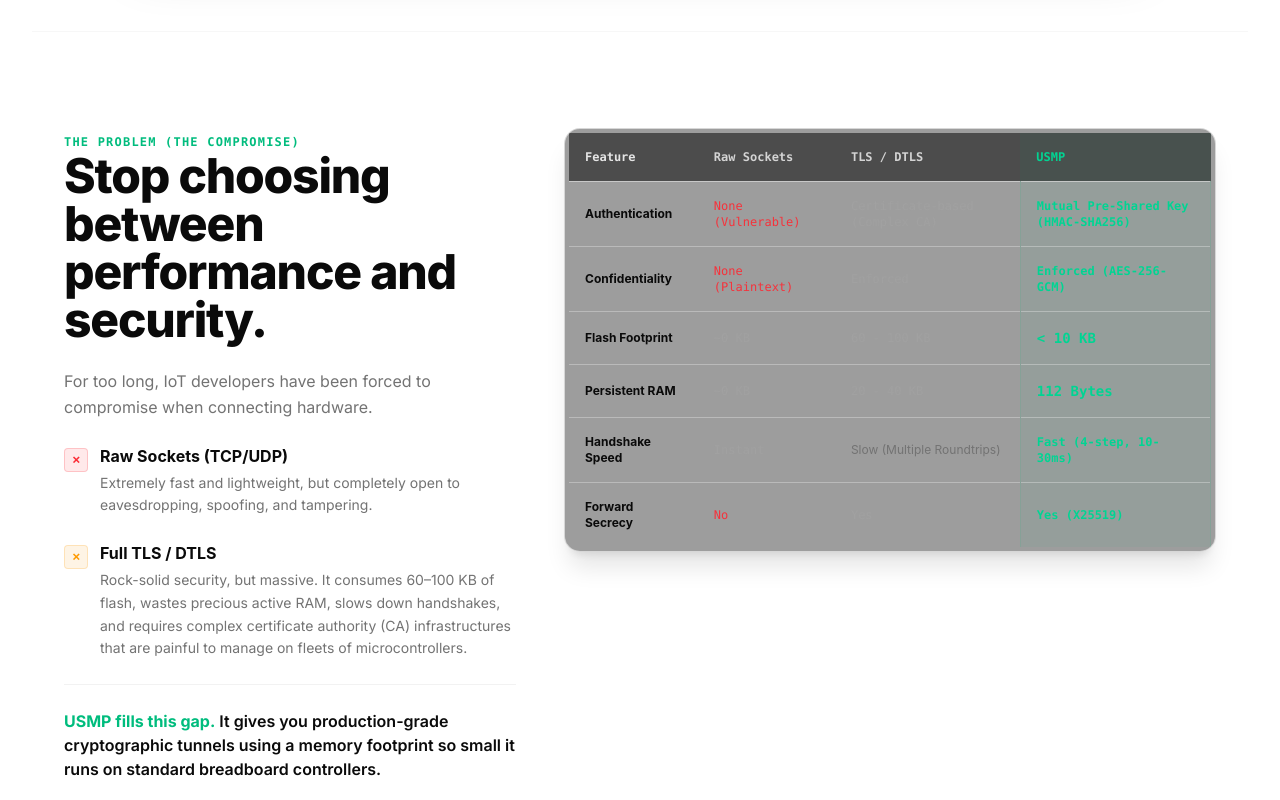
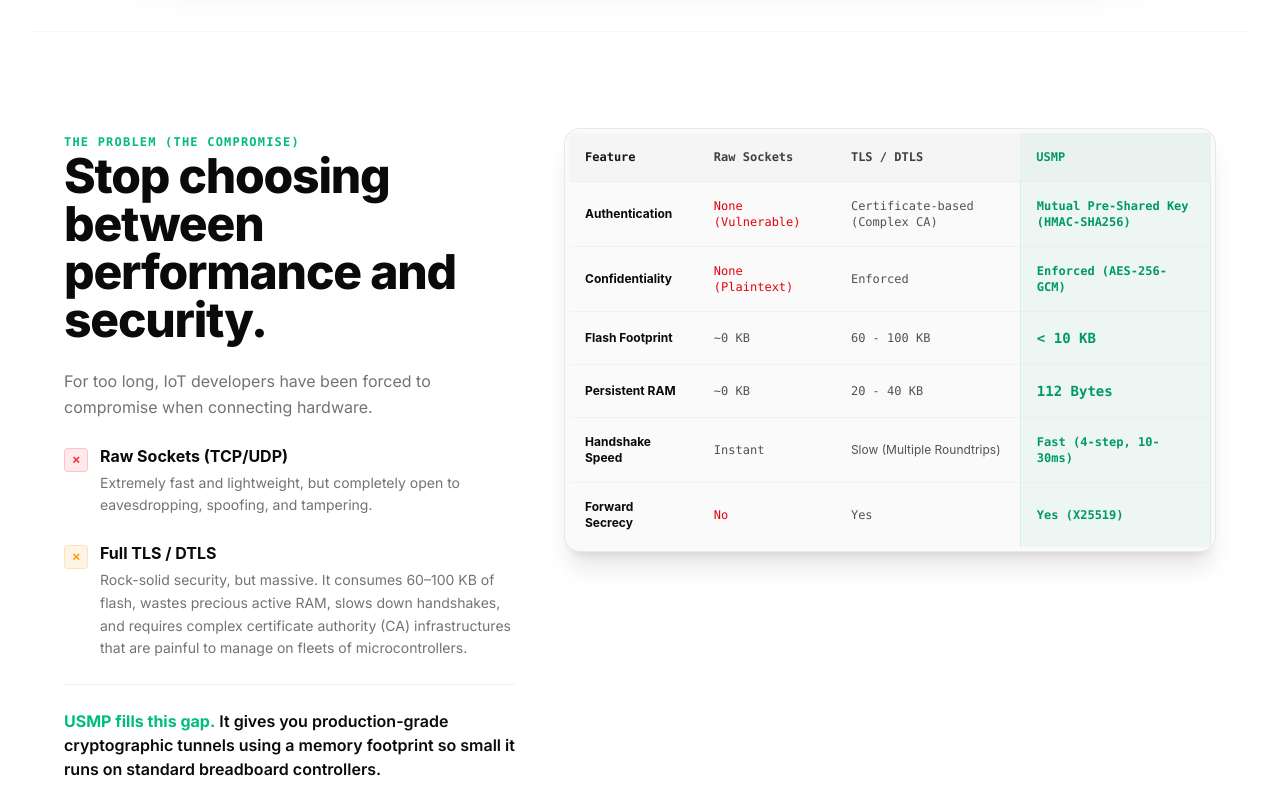
Before and after one commit to metaloomlabs/usmp-docs, a Next.js app: page / in a window 1280 px wide. Shown: the part 1540-2340 px from the top of the page. Built offline with nearby package versions, Linux system fonts and the light colour scheme.

Commit message:
Fix landing page element styling for light theme compatibility

```diff
--- a/app/page.tsx
+++ b/app/page.tsx
@@ -525,53 +525,53 @@
           </div>
 
           {/* Matrix table container */}
-          <div className="lg:col-span-7 rounded-2xl border border-border/80 bg-neutral-950/40 p-1 shadow-xl overflow-hidden">
+          <div className="lg:col-span-7 rounded-2xl border border-border/80 bg-neutral-50 dark:bg-neutral-950/40 p-1 shadow-xl overflow-hidden">
             <div className="overflow-x-auto">
               <table className="w-full border-collapse text-left text-xs font-mono">
                 <thead>
-                  <tr className="border-b border-border/60 bg-neutral-900/60 text-neutral-300">
-                    <th className="p-4 font-bold text-neutral-200">Feature</th>
+                  <tr className="border-b border-border/60 bg-neutral-100 dark:bg-neutral-900/60 text-neutral-700 dark:text-neutral-300">
+                    <th className="p-4 font-bold text-neutral-900 dark:text-neutral-200">Feature</th>
                     <th className="p-4 font-semibold">Raw Sockets</th>
                     <th className="p-4 font-semibold">TLS / DTLS</th>
-                    <th className="p-4 font-bold text-emerald-400 bg-emerald-500/5">USMP</th>
+                    <th className="p-4 font-bold text-emerald-600 dark:text-emerald-400 bg-emerald-500/5">USMP</th>
                   </tr>
                 </thead>
-                <tbody className="divide-y divide-border/40 text-neutral-400">
+                <tbody className="divide-y divide-border/40 text-neutral-600 dark:text-neutral-400">
                   <tr>
                     <td className="p-4 font-bold text-foreground font-sans">Authentication</td>
-                    <td className="p-4 text-red-500/95 font-medium">None (Vulnerable)</td>
+                    <td className="p-4 text-red-600 dark:text-red-400 font-medium">None (Vulnerable)</td>
                     <td className="p-4">Certificate-based (Complex CA)</td>
-                    <td className="p-4 text-emerald-400 font-bold bg-emerald-500/5 border-l border-r border-emerald-500/10">Mutual Pre-Shared Key (HMAC-SHA256)</td>
+                    <td className="p-4 text-emerald-600 dark:text-emerald-400 font-bold bg-emerald-500/5 border-l border-r border-emerald-500/10">Mutual Pre-Shared Key (HMAC-SHA256)</td>
                   </tr>
                   <tr>
                     <td className="p-4 font-bold text-foreground font-sans">Confidentiality</td>
-                    <td className="p-4 text-red-500/95 font-medium">None (Plaintext)</td>
+                    <td className="p-4 text-red-600 dark:text-red-400 font-medium">None (Plaintext)</td>
                     <td className="p-4">Enforced</td>
-                    <td className="p-4 text-emerald-400 font-bold bg-emerald-500/5 border-l border-r border-emerald-500/10">Enforced (AES-256-GCM)</td>
+                    <td className="p-4 text-emerald-600 dark:text-emerald-400 font-bold bg-emerald-500/5 border-l border-r border-emerald-500/10">Enforced (AES-256-GCM)</td>
                   </tr>
                   <tr>
                     <td className="p-4 font-bold text-foreground font-sans">Flash Footprint</td>
                     <td className="p-4">~0 KB</td>
                     <td className="p-4">60 - 100 KB</td>
-                    <td className="p-4 text-emerald-400 font-bold bg-emerald-500/5 border-l border-r border-emerald-500/10 text-sm">&lt; 10 KB</td>
+                    <td className="p-4 text-emerald-600 dark:text-emerald-400 font-bold bg-emerald-500/5 border-l border-r border-emerald-500/10 text-sm">&lt; 10 KB</td>
                   </tr>
                   <tr>
                     <td className="p-4 font-bold text-foreground font-sans">Persistent RAM</td>
                     <td className="p-4">~0 KB</td>
                     <td className="p-4">20 - 40 KB</td>
-                    <td className="p-4 text-emerald-400 font-bold bg-emerald-500/5 border-l border-r border-emerald-500/10 text-sm">112 Bytes</td>
+                    <td className="p-4 text-emerald-600 dark:text-emerald-400 font-bold bg-emerald-500/5 border-l border-r border-emerald-500/10 text-sm">112 Bytes</td>
                   </tr>
                   <tr>
                     <td className="p-4 font-bold text-foreground font-sans">Handshake Speed</td>
                     <td className="p-4">Instant</td>
-                    <td className="p-4 font-sans text-neutral-500">Slow (Multiple Roundtrips)</td>
-                    <td className="p-4 text-emerald-400 font-bold bg-emerald-500/5 border-l border-r border-emerald-500/10">Fast (4-step, 10-30ms)</td>
+                    <td className="p-4 font-sans text-neutral-600 dark:text-neutral-500">Slow (Multiple Roundtrips)</td>
+                    <td className="p-4 text-emerald-600 dark:text-emerald-400 font-bold bg-emerald-500/5 border-l border-r border-emerald-500/10">Fast (4-step, 10-30ms)</td>
                   </tr>
                   <tr className="border-b-0">
                     <td className="p-4 font-bold text-foreground font-sans">Forward Secrecy</td>
-                    <td className="p-4 text-red-500/95">No</td>
+                    <td className="p-4 text-red-600 dark:text-red-400">No</td>
                     <td className="p-4">Yes</td>
-                    <td className="p-4 text-emerald-400 font-bold bg-emerald-500/5 border-l border-r border-emerald-500/10">Yes (X25519)</td>
+                    <td className="p-4 text-emerald-600 dark:text-emerald-400 font-bold bg-emerald-500/5 border-l border-r border-emerald-500/10">Yes (X25519)</td>
                   </tr>
                 </tbody>
               </table>
@@ -886,10 +886,10 @@
             </div>
 
             {/* Benchmark display box */}
-            <div className="p-6 rounded-2xl border border-border/60 bg-neutral-950/40 space-y-6">
+            <div className="p-6 rounded-2xl border border-border/60 bg-neutral-50 dark:bg-neutral-950/40 space-y-6">
               {benchmarkMetric === 'rom' ? (
                 <>
-                  <h4 className="text-xs font-bold text-neutral-300 font-mono tracking-wider">
+                  <h4 className="text-xs font-bold text-neutral-700 dark:text-neutral-300 font-mono tracking-wider">
                     Compiled Binary Size on MCU (Flash bytes)
                   </h4>
                   {/* Bar 1: USMP */}
@@ -898,34 +898,34 @@
                       <span>USMP Core Driver</span>
                       <span className="text-emerald-500">&lt; 10 KB</span>
                     </div>
-                    <div className="h-2.5 w-full rounded-full bg-neutral-900 overflow-hidden border border-border/30">
+                    <div className="h-2.5 w-full rounded-full bg-neutral-200 dark:bg-neutral-900 overflow-hidden border border-border/30">
                       <div className="h-full bg-emerald-500 rounded-full transition-all duration-500" style={{ width: '8%' }} />
                     </div>
                   </div>
                   {/* Bar 2: TinyDTLS */}
                   <div className="space-y-2">
-                    <div className="flex justify-between text-xs text-neutral-400 font-mono">
+                    <div className="flex justify-between text-xs text-neutral-600 dark:text-neutral-400 font-mono">
                       <span>TinyDTLS Stack</span>
                       <span>48 KB</span>
                     </div>
-                    <div className="h-2.5 w-full rounded-full bg-neutral-900 overflow-hidden">
-                      <div className="h-full bg-neutral-700 rounded-full transition-all duration-500" style={{ width: '48%' }} />
+                    <div className="h-2.5 w-full rounded-full bg-neutral-200 dark:bg-neutral-900 overflow-hidden">
+                      <div className="h-full bg-neutral-400 dark:bg-neutral-700 rounded-full transition-all duration-500" style={{ width: '48%' }} />
                     </div>
                   </div>
                   {/* Bar 3: Standard TLS */}
                   <div className="space-y-2">
-                    <div className="flex justify-between text-xs text-neutral-400 font-mono">
+                    <div className="flex justify-between text-xs text-neutral-600 dark:text-neutral-400 font-mono">
                       <span>MbedTLS Stack (Full TLS Client)</span>
                       <span>100 KB</span>
                     </div>
-                    <div className="h-2.5 w-full rounded-full bg-neutral-900 overflow-hidden">
-                      <div className="h-full bg-neutral-800 rounded-full transition-all duration-500" style={{ width: '100%' }} />
+                    <div className="h-2.5 w-full rounded-full bg-neutral-200 dark:bg-neutral-900 overflow-hidden">
+                      <div className="h-full bg-neutral-500 dark:bg-neutral-800 rounded-full transition-all duration-500" style={{ width: '100%' }} />
                     </div>
                   </div>
                 </>
               ) : (
                 <>
-                  <h4 className="text-xs font-bold text-neutral-300 font-mono tracking-wider">
+                  <h4 className="text-xs font-bold text-neutral-700 dark:text-neutral-300 font-mono tracking-wider">
                     Persistent Stack/Heap Memory Overhead (Active RAM)
                   </h4>
                   {/* Bar 1: USMP */}
@@ -934,28 +934,28 @@
                       <span>USMP Session State Context</span>
                       <span className="text-emerald-500">112 Bytes (0 dynamic allocations)</span>
                     </div>
-                    <div className="h-2.5 w-full rounded-full bg-neutral-900 overflow-hidden border border-border/30">
+                    <div className="h-2.5 w-full rounded-full bg-neutral-200 dark:bg-neutral-900 overflow-hidden border border-border/30">
                       <div className="h-full bg-emerald-500 rounded-full transition-all duration-500" style={{ width: '2.5%' }} />
                     </div>
                   </div>
                   {/* Bar 2: TinyDTLS */}
                   <div className="space-y-2">
-                    <div className="flex justify-between text-xs text-neutral-400 font-mono">
+                    <div className="flex justify-between text-xs text-neutral-600 dark:text-neutral-400 font-mono">
                       <span>TinyDTLS Context (Handshake buffers)</span>
                       <span>8 KB</span>
                     </div>
-                    <div className="h-2.5 w-full rounded-full bg-neutral-900 overflow-hidden">
-                      <div className="h-full bg-neutral-700 rounded-full transition-all duration-500" style={{ width: '25%' }} />
+                    <div className="h-2.5 w-full rounded-full bg-neutral-200 dark:bg-neutral-900 overflow-hidden">
+                      <div className="h-full bg-neutral-400 dark:bg-neutral-700 rounded-full transition-all duration-500" style={{ width: '25%' }} />
                     </div>
                   </div>
                   {/* Bar 3: Standard TLS */}
                   <div className="space-y-2">
-                    <div className="flex justify-between text-xs text-neutral-400 font-mono">
+                    <div className="flex justify-between text-xs text-neutral-600 dark:text-neutral-400 font-mono">
                       <span>MbedTLS (Min Handshake Allocation)</span>
                       <span>40 KB</span>
                     </div>
-                    <div className="h-2.5 w-full rounded-full bg-neutral-900 overflow-hidden">
-                      <div className="h-full bg-neutral-800 rounded-full transition-all duration-500" style={{ width: '100%' }} />
+                    <div className="h-2.5 w-full rounded-full bg-neutral-200 dark:bg-neutral-900 overflow-hidden">
+                      <div className="h-full bg-neutral-500 dark:bg-neutral-800 rounded-full transition-all duration-500" style={{ width: '100%' }} />
                     </div>
                   </div>
                 </>
@@ -1067,7 +1067,7 @@
               <div
                 className={`transition-all duration-300 ease-in-out ${
                   openFaq === idx ? 'max-h-60 border-t border-border/30 p-5' : 'max-h-0'
-                } overflow-hidden bg-neutral-950/20 text-sm text-muted-foreground leading-relaxed`}
+                } overflow-hidden bg-neutral-50 dark:bg-neutral-950/20 text-sm text-muted-foreground leading-relaxed`}
               >
                 {item.a}
               </div>
@@ -1078,7 +1078,7 @@
 
       {/* 8. INTEGRATION & CALL-TO-ACTION */}
       <section className="mx-auto max-w-7xl px-4 py-24 sm:px-6 lg:px-8 border-t border-border/30 relative text-center">
-        <div className="p-8 sm:p-16 rounded-3xl bg-neutral-950 border border-border/80 relative overflow-hidden flex flex-col items-center">
+        <div className="p-8 sm:p-16 rounded-3xl bg-neutral-50 dark:bg-neutral-950 border border-border relative overflow-hidden flex flex-col items-center">
           <div className="absolute -bottom-48 -left-48 h-96 w-96 rounded-full bg-emerald-500/5 blur-3xl" />
           <div className="absolute -top-48 -right-48 h-96 w-96 rounded-full bg-emerald-500/5 blur-3xl" />
 
@@ -1190,7 +1190,7 @@
           </div>
 
           {/* Symmetrical footer-like layout for integration links */}
-          <div className="mt-12 pt-6 border-t border-border/20 w-full flex flex-wrap justify-center gap-6 text-xs text-neutral-400 font-mono">
+          <div className="mt-12 pt-6 border-t border-border/20 w-full flex flex-wrap justify-center gap-6 text-xs text-neutral-600 dark:text-neutral-400 font-mono">
             <a
               href="https://github.com/metaloomlabs/usmp"
               target="_blank"
@@ -1199,21 +1199,21 @@
             >
               <LuGithub className="size-3.5" /> Github Repository
             </a>
-            <span className="text-neutral-800 select-none">|</span>
+            <span className="text-neutral-350 dark:text-neutral-800 select-none">|</span>
             <Link
               href="/docs/sdk/python"
               className="hover:text-emerald-500 transition-colors"
             >
               API Reference
             </Link>
-            <span className="text-neutral-800 select-none">|</span>
+            <span className="text-neutral-350 dark:text-neutral-800 select-none">|</span>
             <Link
               href="/docs/protocol/overview"
               className="hover:text-emerald-500 transition-colors"
             >
               Security Whitepaper
             </Link>
-            <span className="text-neutral-800 select-none">|</span>
+            <span className="text-neutral-350 dark:text-neutral-800 select-none">|</span>
             <a
               href="https://github.com/metaloomlabs/usmp/blob/main/LICENSE"
               target="_blank"
```
